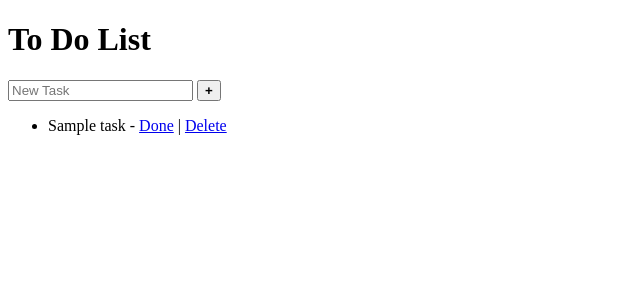
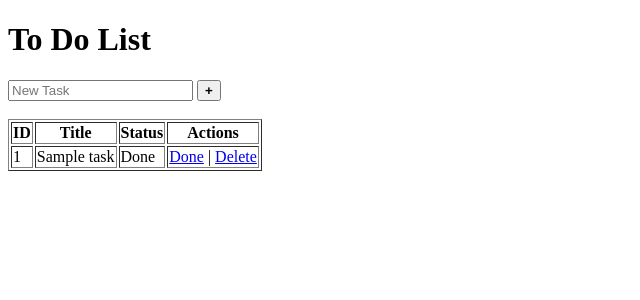
Before and after one commit to lucasFreitasDev97/todo_list, a PHP site: page / in a window 1280 px wide. Shown: the top 300 px of the page, without its empty margins (0-640 px from the left). Run offline with PHP 8.4, Linux system fonts and the light colour scheme; tables that the repository leaves empty or names only in its code hold one stand-in row (values such as "Sample post").

Commit message:
show datas on table

```diff
--- a/index.php
+++ b/index.php
@@ -26,15 +26,33 @@ $result = $conn->query($sql);
                 <button type="submit"><strong>+</strong></button>
             </div>
         </form>
-            <ul>
+        <br>
+        <div>
+            <table border="1">
+                <thead>
+                <tr>
+                    <th>ID</th>
+                    <th>Title</th>
+                    <th>Status</th>
+                    <th>Actions</th>
+                </tr>
+                </thead>
+                <tbody>
                 <?php while ($row = $result->fetch_assoc()): ?>
-                    <li>
-                        <?= $row['title'] ?>
-                        - <a href="scripts/mark_done.php?id=<?= $row['id'] ?>">Done</a>
-                        | <a href="scripts/delete_task.php?id=<?= $row['id'] ?>">Delete</a>
-                    </li>
+                    <tr>
+                        <td><?= $row['id'] ?></td>
+                        <td><?= $row['title'] ?></td>
+                        <td><?= $row['is_done'] ? 'Done' : 'Pending' ?></td>
+                        <td>
+                            <a href="scripts/mark_done.php?id=<?= $row['id'] ?>">Done</a>
+                            |
+                            <a href="scripts/delete_task.php?id=<?= $row['id'] ?>">Delete</a>
+                        </td>
+                    </tr>
                 <?php endwhile; ?>
-            </ul>
+                </tbody>
+            </table>
+        </div>
     </div>
 </main>
 </body>
```
Lines whose indentation alone changed are shown as unchanged.
